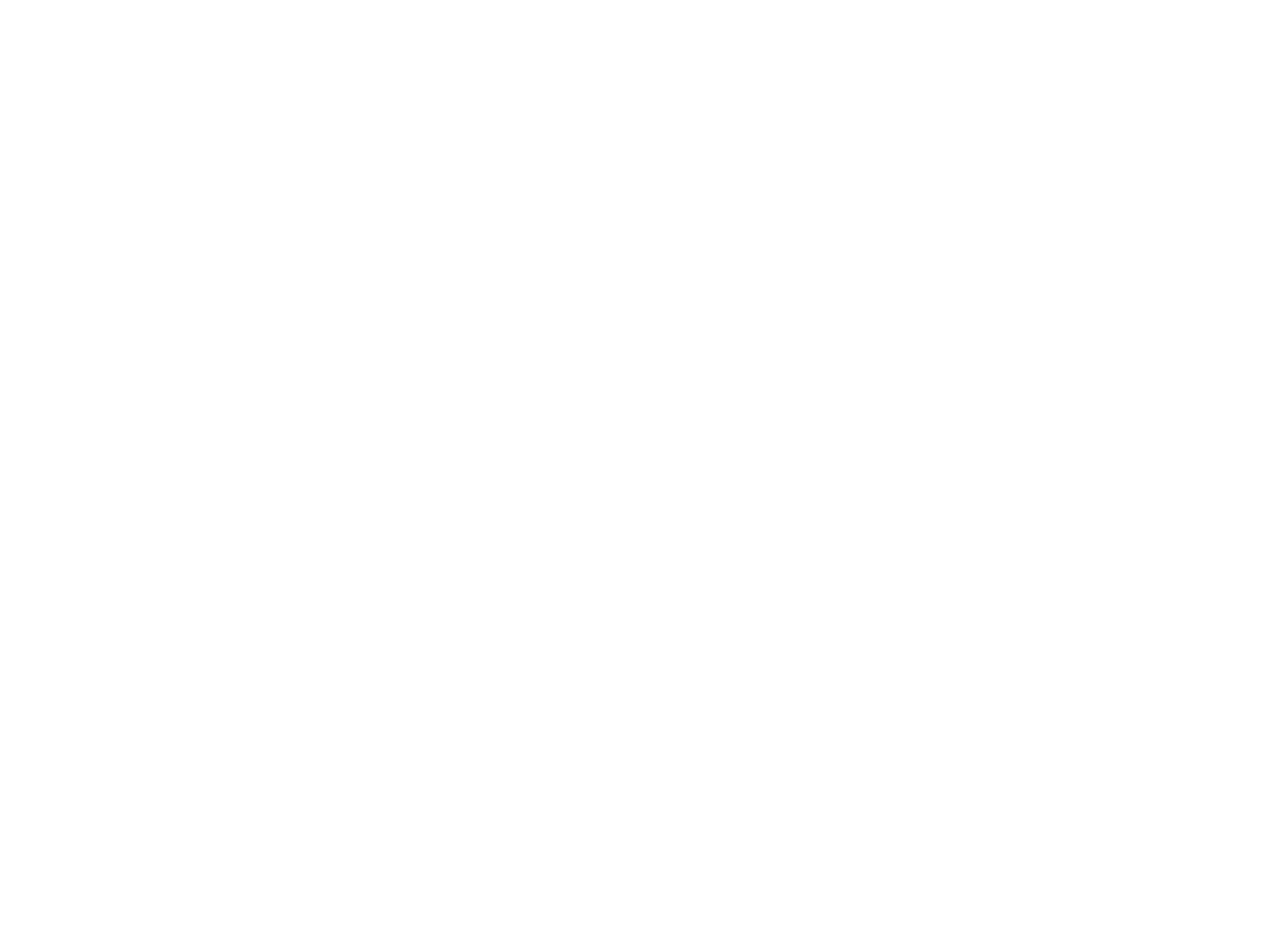
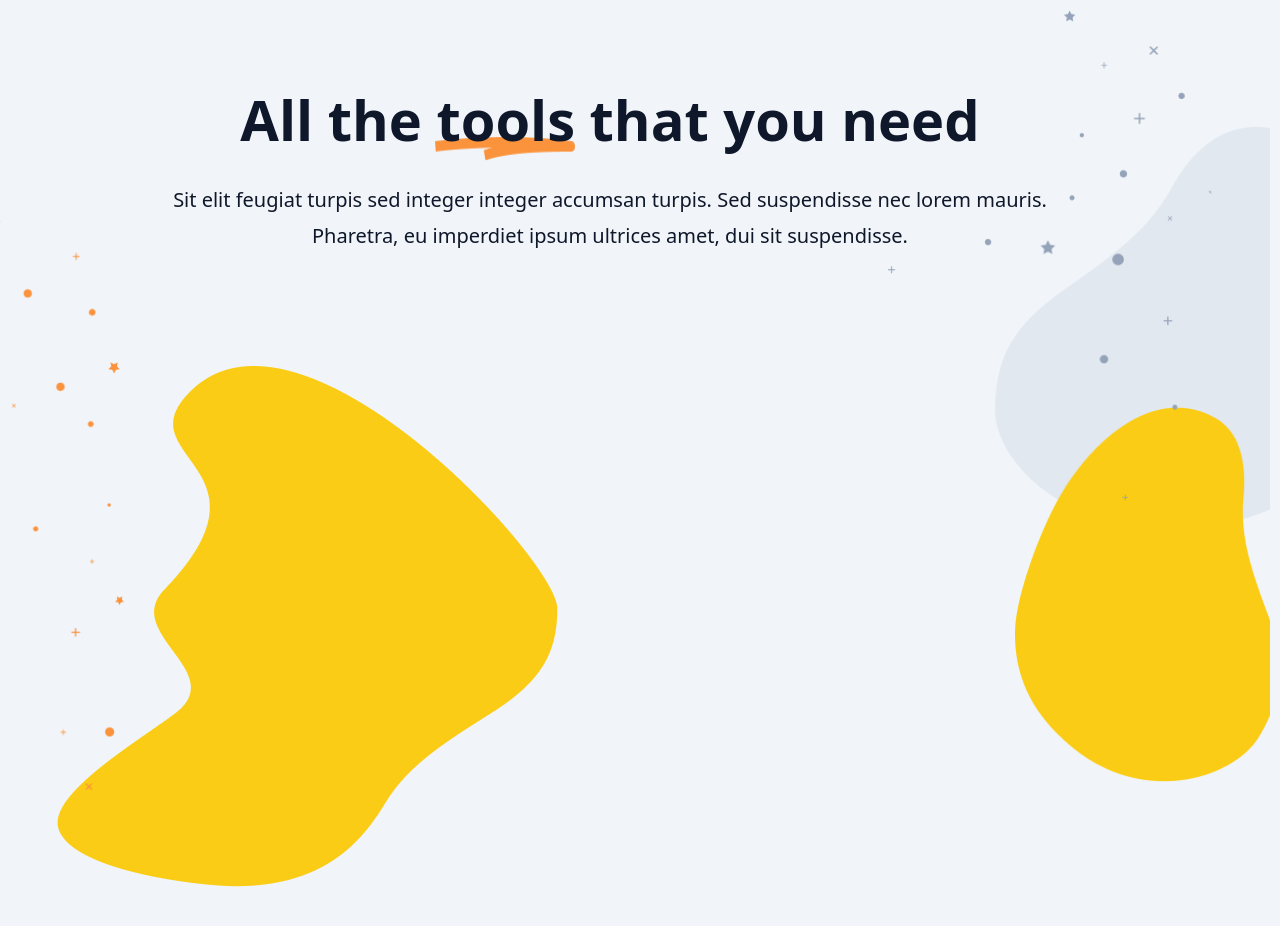
Before and after one commit to Anku07/front-end-design, a Next.js app: page / in a window 1280 px wide. Shown: the part 740-1666 px from the top of the page. Before the commit the page ends 800 px from the top, so only its background shows below. Built offline with nearby package versions, Linux system fonts and the light colour scheme.

Commit message:
changes in section2

```diff
--- a/src/components/main/section2.tsx
+++ b/src/components/main/section2.tsx
@@ -1,9 +1,64 @@
-import React from 'react'
+import React from "react";
 
 export default function Section2() {
   return (
+    <section className="lg:flex lg:items-center  lg:justify-center lg:w-full  lg:bg-[rgba(241,245,249,1)] ">
     <div>
+      {/* container info */}
+      <div className=" w-[393px] h-[588px] py-12 px-4 gap-8 lg:w-[1220px] lg:h-[1195px] lg:p-20 lg:gap-20  my-3">
 
+        {/* first part details */}
+
+
+        {/* main text info */}
+        <div className="flex flex-col  w-[361px] h-[138px] gap-6 lg:w-[200px] lg:h-[171px] lg:gap-8 items-center ">
+        <div className="relative w-[123.37] h-[371px]  lg:w-[50px] left-12 lg:left-[100%] ">
+
+        {/* overlap part */}
+        <div className="absolute w-[153.75px] h-[125.47px] lg:w-[275px] lg:h-[500px]  top-16 lg:top-[70px]  lg:left-[610px] left-[29px]">
+            <img src="right1.png" />
+          </div>
+          <div className="absolute w-[120.24px] h-[215.34px] lg:w-[255.37px] lg:h-[380.19px] top-48 left-16 lg:top-[350px] lg:left-[630px] ">
+            <img src="right.png" />
+          </div>
+          <div className="absolute w-[130.34px] h-[223.37px] lg:w-[328.99px] lg:h-[505.77px] top-40 left-12 lg:-top-12 lg:left-[500px]">
+            <img src="Icons2.png" />
+          </div>
+        </div>
+          <div className="absolute lg:mt-20 lg:left-[34%] left-[23%] mt-11 ">
+            <img src="downLine.png" className="lg:w-[140px] lg:h-6 w-[54px] h-3" />
+          </div>
+          <div className="flex relative w-[361px] h-[26px] gap-2  lg:w-[1000px] lg:item-center lg:justify-center lg:h-[62px] lg:left-[200%]">
+            <h1 className="flex  font-bold text-2xl leading-[26.4px] lg:font-extrabold lg:text-[56px] lg:leading-[61.6px] text-[rgba(15,23,42,1)] lg:mix-blend-normal">
+              All the tools that you need
+            </h1>
+          </div>
+          <div className="flex relative w-[361px] h-[88px] lg:w-[1000px] lg:h-[77px] items-center justify-center lg:left-[200%]">
+            <p className="flex  items-center lg:items-center lg:justify-center justify-center font-normal text-base lg:text-center leading-[22.4px] lg:font-normal lg:text-[20px] lg:leading-9 text-[rgba(15,23,42,1)]">
+              Sit elit feugiat turpis sed integer integer accumsan turpis. Sed
+              suspendisse nec lorem mauris.
+              <br />
+              Pharetra, eu imperdiet ipsum ultrices amet, dui sit suspendisse.
+            </p>
+          </div>
+        {/* second part details */}
+        <div className="relative lg:w-[580.28px] lg:h-[652.22px] w-[157.84px] h-[206px] left-1">
+          {/* overlap part */}
+          <div className="absolute w-[157.84px] h-[206px] lg:w-[520.28px] lg:h-[499px] lg:top-20 top-10 right-[102%] lg:left-[23%] ">
+            <img src="left.png" />
+            <div className="absolute lg:-top-[30%] lg:-left-[70px]  lg:w-[139.02px] lg:h-[582px]  w-[43.91px] h-[183.82px] right-[45%] lg:right-44 -top-[30%]">
+            <img src="Icons.png" />
+          </div>
+          </div>
+
+        </div>
+        </div>
+
+
+
+
+      </div>
     </div>
-  )
+  </section>
+  );
 }
```
